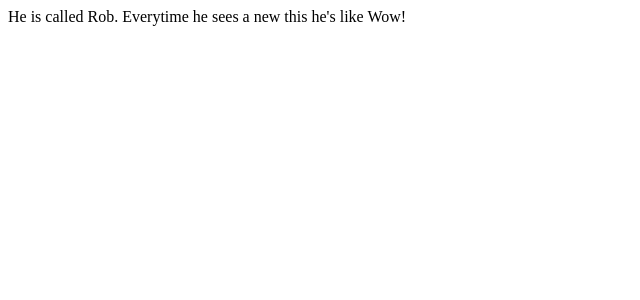
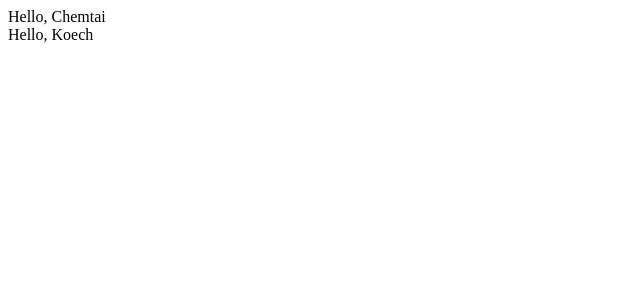
Before and after one commit to Shadkoech/High_water, a React (Vite) app in the folder reactproject/reactpro/: page / in a window 1280 px wide. Shown: the top 300 px of the page, without its empty margins (0-640 px from the left). Built offline with nearby package versions, Linux system fonts and the light colour scheme.

Commit message:
Use of props

```diff
--- a/reactproject/reactpro/src/App.jsx
+++ b/reactproject/reactpro/src/App.jsx
@@ -3,7 +3,8 @@ import Hello from "./components/Hello";
 function App() {
   return (
     <div className="App">
-      <Hello />
+      <Hello name= "Chemtai"/>
+      <Hello name= "Koech"/>
     </div>
   );
 }
--- a/reactproject/reactpro/src/components/Hello.jsx
+++ b/reactproject/reactpro/src/components/Hello.jsx
@@ -1,13 +1,7 @@
 import React from "react";
 
-const name = "Rob";
-
-const displayMessage = () => {
-  return "Wow!"
-}
-
-const Hello = () => {
-  return <div>He is called {name}. Everytime he sees a new this he's like {displayMessage()}</div>;
+const Hello = (props) => {
+  return <div>Hello, {props.name}</div>;
 };
 
 export default Hello;
```
